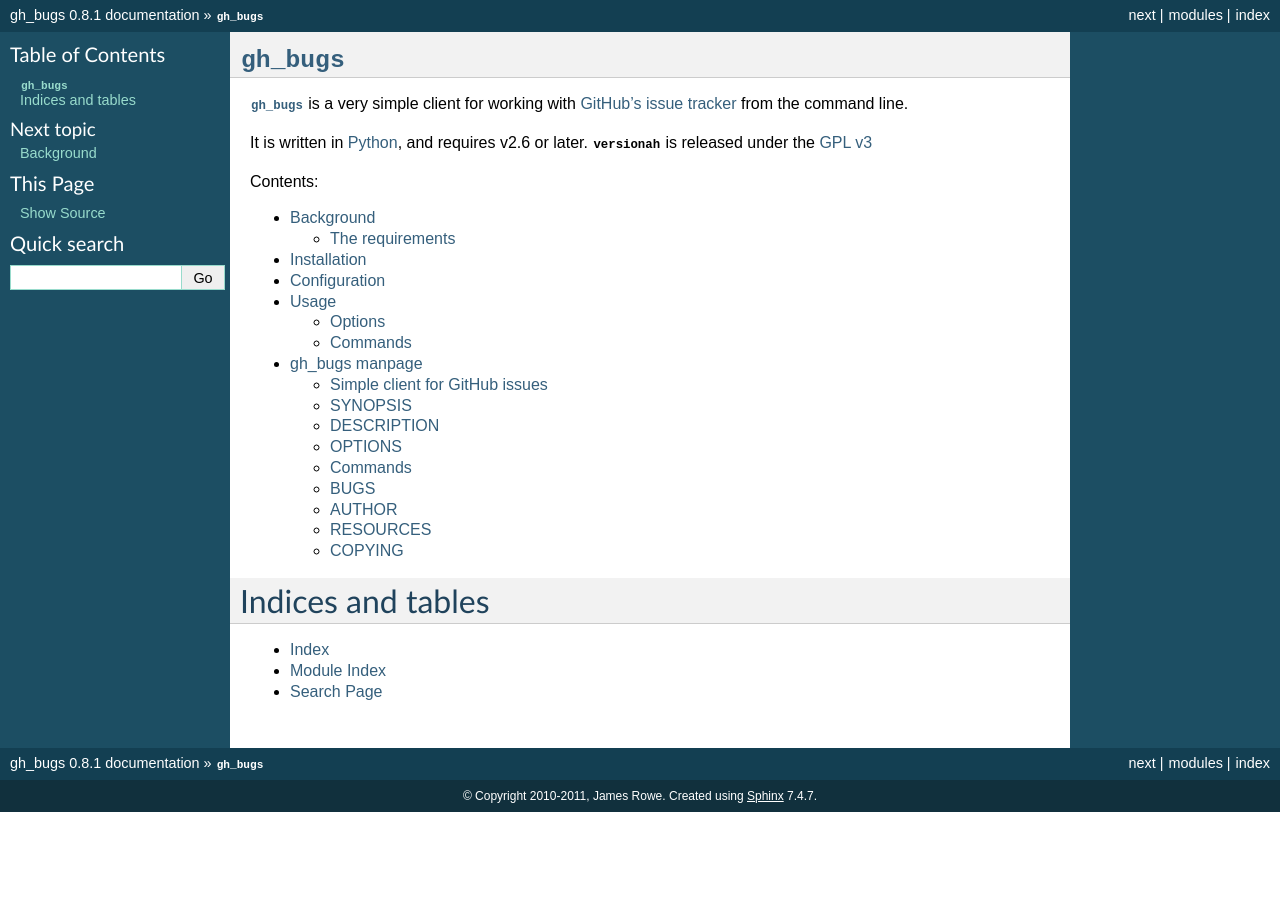
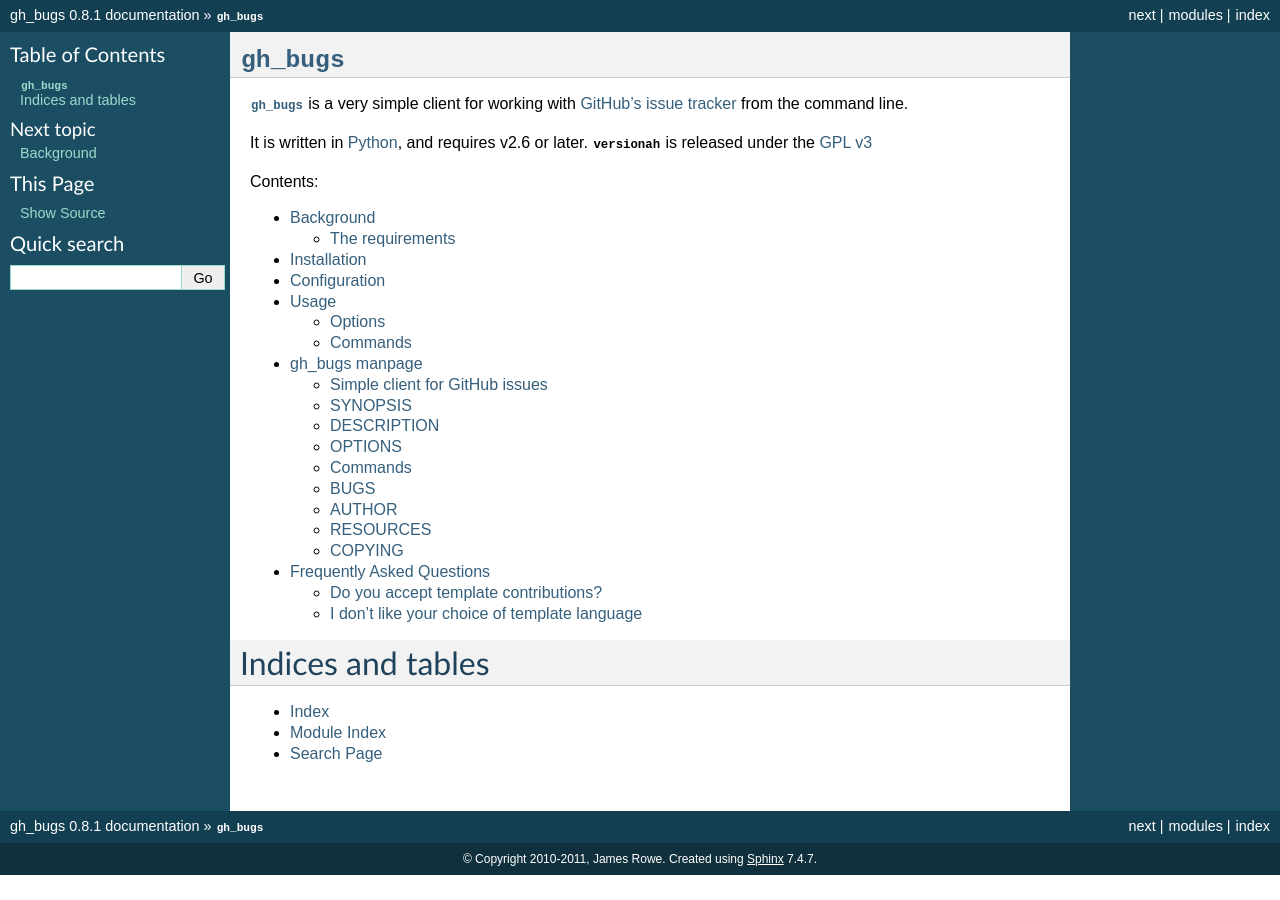
Before and after one commit to JNRowe/hubugs, a Sphinx documentation site: the page built from doc/index.rst, in a window 1280 px wide. Built offline with Sphinx 7.4.7, drawn with Linux system fonts in a browser that asks for light colours; some of the changed lines change nothing that is shown.

Commit message:
Added FAQ.
Almost directly imported from versionah's FAQ.

```diff
--- /dev/null
+++ b/doc/faq.rst
@@ -0,0 +1,28 @@
+Frequently Asked Questions
+--------------------------
+
+Do you accept template contributions?
+'''''''''''''''''''''''''''''''''''''
+
+Yes, if they are somewhat general.  And, it is a great way to have me maintain
+template compatibility for you in case something changes in a future version.
+
+Either open an issue_ or push them to a fork on GitHub_.
+
+.. _issue: https://github.com/JNRowe/gh_bugs/issues
+.. _GitHub: https://github.com/JNRowe/gh_bugs/
+
+I don't like your choice of template language
+'''''''''''''''''''''''''''''''''''''''''''''
+
+[It isn't really a question, but it has come up a couple of times.]
+
+The use of Jinja_ should only be an issue if you wish to author your own
+templates, if you're using the built-in templates you shouldn't notice Jinja_ at
+all.  That said...
+
+The use of Jinja_ seems to be an entry barrier to a couple of people, but it
+isn't going to change.  For the same -- invariably pointless and religious --
+reasons people prefer other templating engines *I* prefer Jinja_.
+
+.. _Jinja: http://jinja.pocoo.org/
--- a/doc/index.rst
+++ b/doc/index.rst
@@ -26,6 +26,7 @@
    config
    usage
    gh_bugs manpage <gh_bugs.1>
+   faq
 
 Indices and tables
 ==================
```
